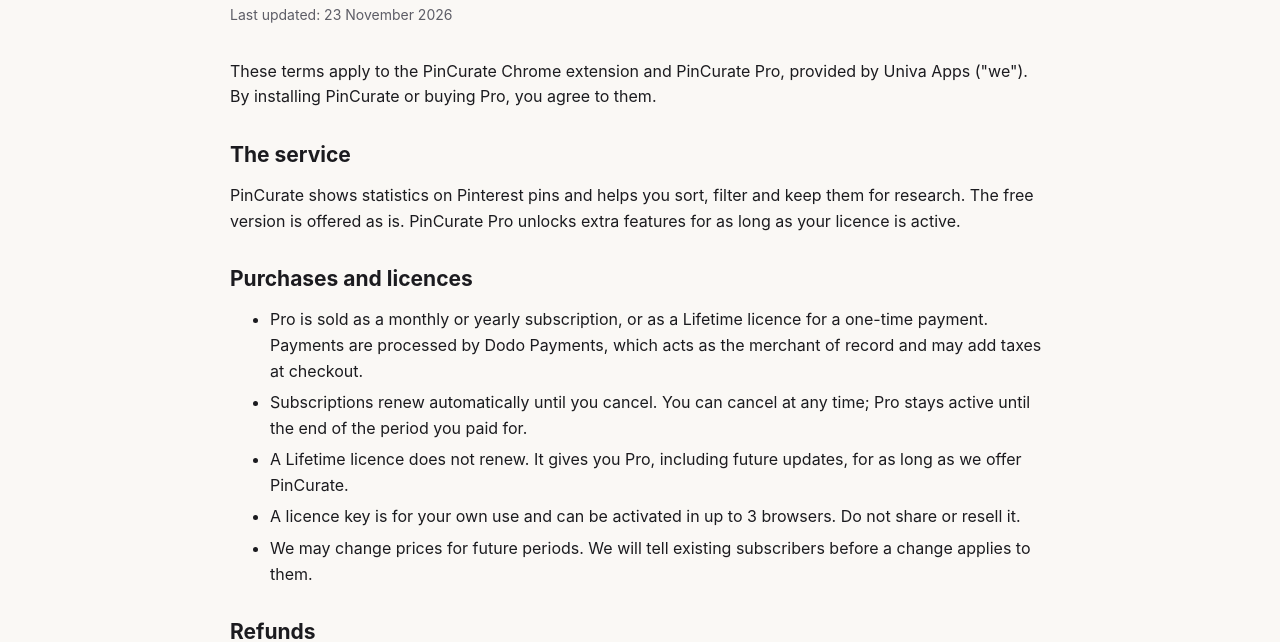
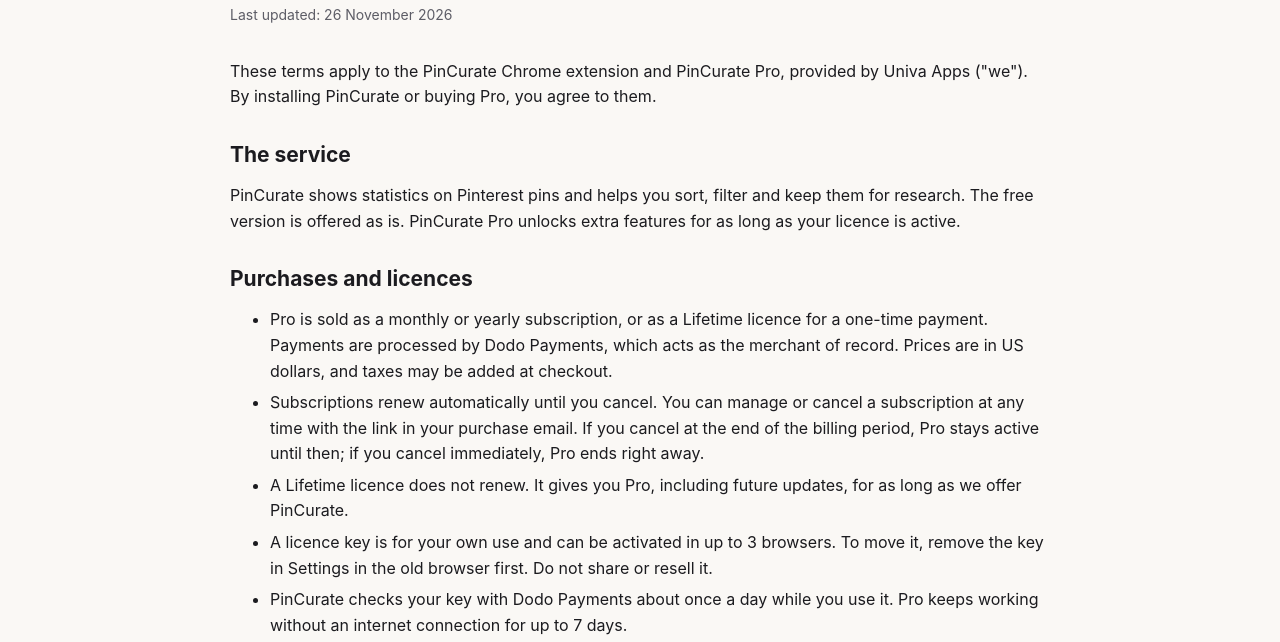
Before and after one commit to un1va/pincurate-site, a plain HTML site: page terms.html in a window 1280 px wide. Shown: the part 158-800 px from the top of the page. Drawn offline with Linux system fonts and the light colour scheme.

Commit message:
Terms: Pro cancel options, key moves, daily check and what happens when Pro ends
Co-Authored-By: Claude Opus 5.5 <noreply@anthropic.com>

```diff
--- a/terms.html
+++ b/terms.html
@@ -20,7 +20,7 @@
 
   <main class="wrap narrow doc">
     <h1>Terms of Service</h1>
-    <p class="updated">Last updated: 23 November 2026</p>
+    <p class="updated">Last updated: 26 November 2026</p>
 
     <p>These terms apply to the PinCurate Chrome extension and PinCurate Pro, provided by Univa Apps ("we"). By installing PinCurate or buying Pro, you agree to them.</p>
 
@@ -29,10 +29,12 @@
 
     <h2>Purchases and licences</h2>
     <ul>
-      <li>Pro is sold as a monthly or yearly subscription, or as a Lifetime licence for a one-time payment. Payments are processed by Dodo Payments, which acts as the merchant of record and may add taxes at checkout.</li>
-      <li>Subscriptions renew automatically until you cancel. You can cancel at any time; Pro stays active until the end of the period you paid for.</li>
+      <li>Pro is sold as a monthly or yearly subscription, or as a Lifetime licence for a one-time payment. Payments are processed by Dodo Payments, which acts as the merchant of record. Prices are in US dollars, and taxes may be added at checkout.</li>
+      <li>Subscriptions renew automatically until you cancel. You can manage or cancel a subscription at any time with the link in your purchase email. If you cancel at the end of the billing period, Pro stays active until then; if you cancel immediately, Pro ends right away.</li>
       <li>A Lifetime licence does not renew. It gives you Pro, including future updates, for as long as we offer PinCurate.</li>
-      <li>A licence key is for your own use and can be activated in up to 3 browsers. Do not share or resell it.</li>
+      <li>A licence key is for your own use and can be activated in up to 3 browsers. To move it, remove the key in Settings in the old browser first. Do not share or resell it.</li>
+      <li>PinCurate checks your key with Dodo Payments about once a day while you use it. Pro keeps working without an internet connection for up to 7 days.</li>
+      <li>When a subscription ends, a renewal payment fails and is not fixed, or a purchase is refunded, the key stops working and PinCurate returns to the free version. Your watchlist and growth history stay in your browser and come back if you get Pro again; saved pins are then kept for the free 7 days.</li>
       <li>We may change prices for future periods. We will tell existing subscribers before a change applies to them.</li>
     </ul>
 
```
